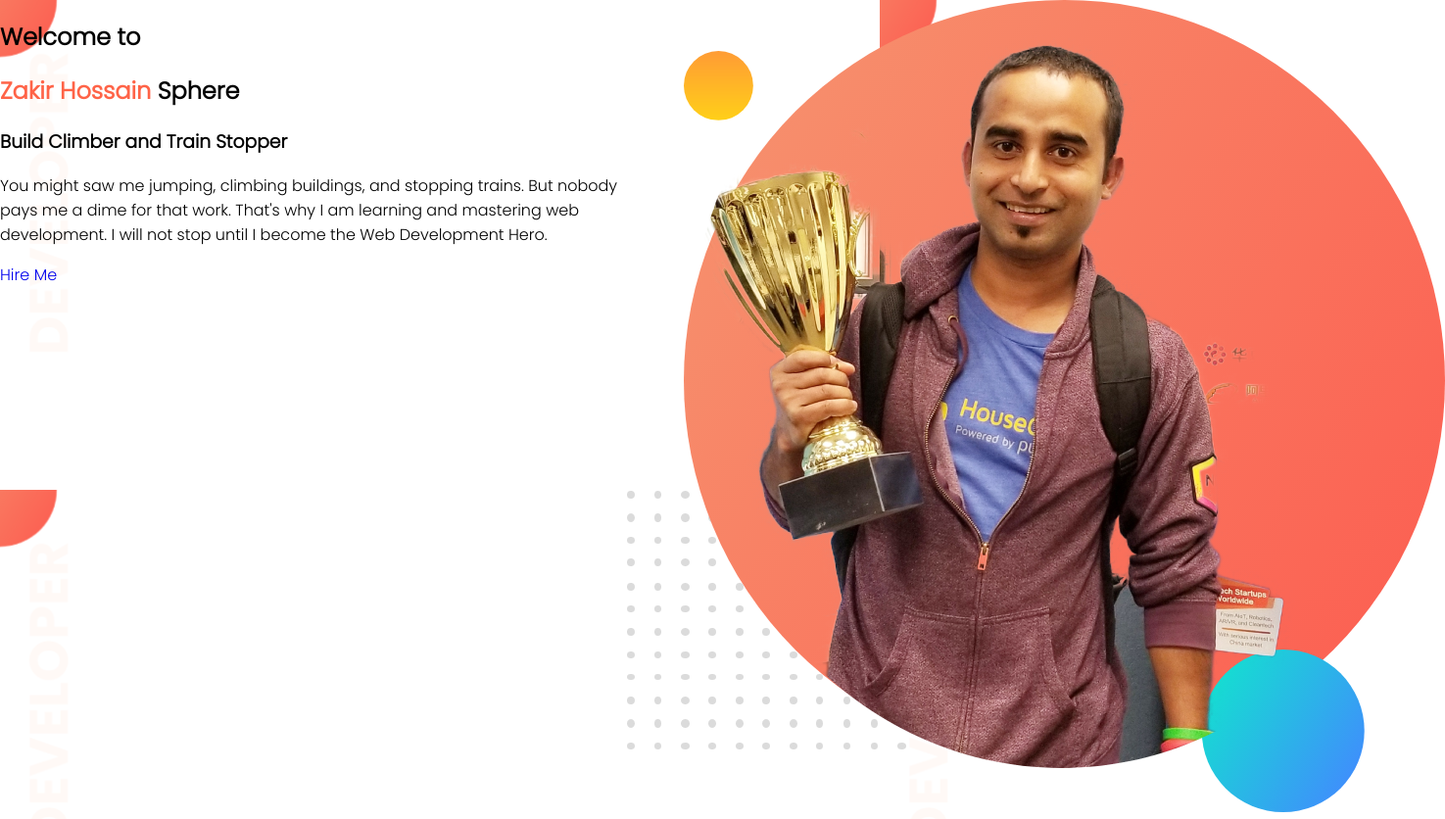
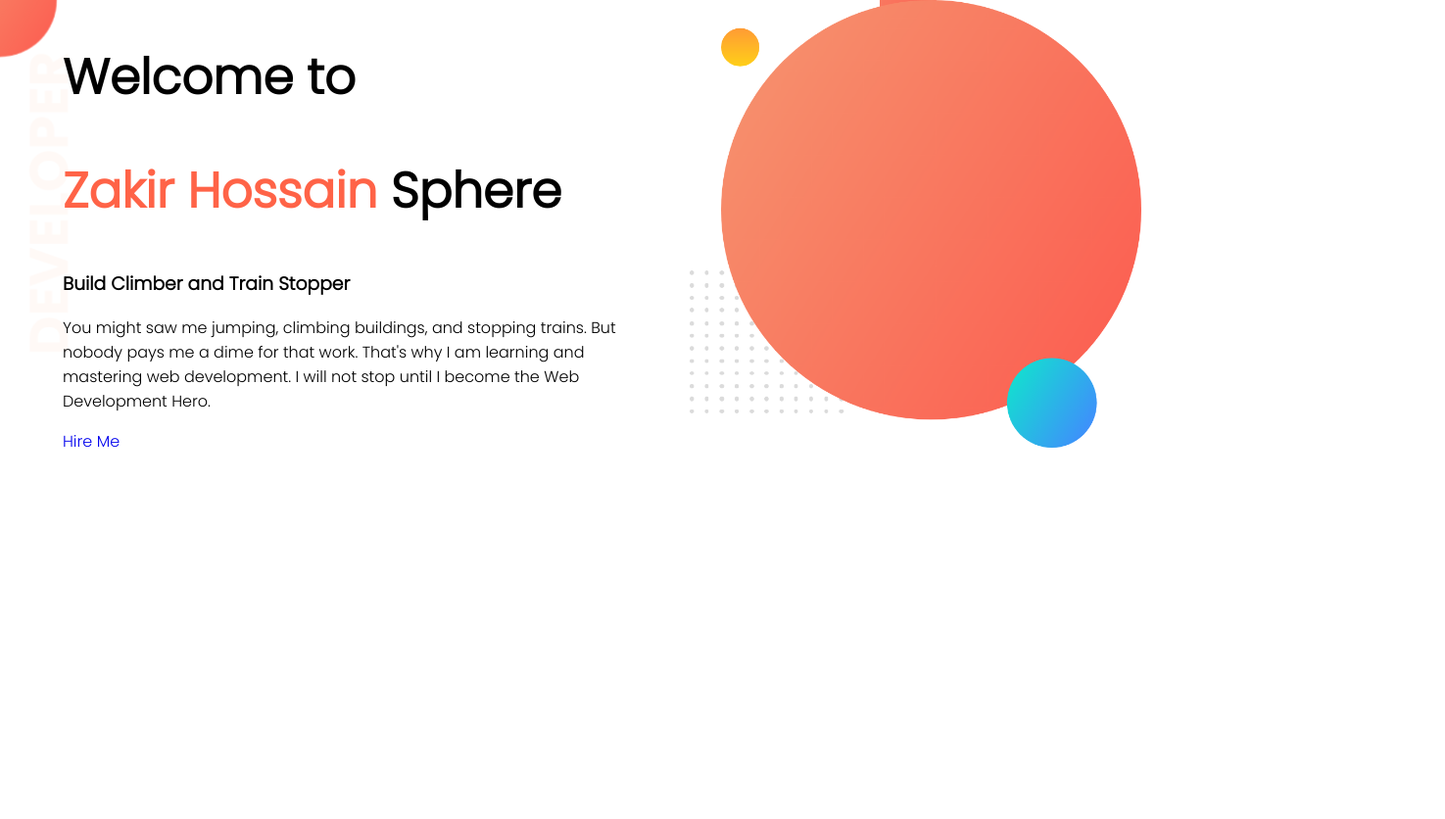
Before and after one commit to invisible360/Portfolio-Practice-only-Design, a plain HTML site: page index.html in a window 1280 px wide. Shown: the whole page at 98% size, 1475 px wide, since content can reach past the window. After the commit the page ends 800 px from the top, so only its background shows below. Drawn offline with Linux system fonts and the light colour scheme.

Commit message:
4th commit

```diff
--- a/index.html
+++ b/index.html
@@ -15,8 +15,8 @@
 <body>
     <section class="top-bar">
         <div class="half">
-            <h1>Welcome to </h1>
-            <h2><span class="orange">Zakir Hossain</span> Sphere</h2>
+            <h1>Welcome to</h1>
+            <h1><span class="orange">Zakir Hossain</span> Sphere</h1>
             <h3>Build Climber and Train Stopper</h3>
             <p>You might saw me jumping, climbing buildings, and stopping trains. But nobody pays me a dime for that
                 work.
@@ -26,7 +26,7 @@
             </p>
             <a href="https://www.linkedin.com/in/zakir-hossain-3b4725102/">Hire Me</a>
         </div>
-        <div class="half"><img src="images/jhankar.png" alt="">
+        <div class="half"><img src="images/my-bg.png" alt="">
         </div>
     </section>
 </body>
--- a/styles.css
+++ b/styles.css
@@ -5,6 +5,10 @@ body {
 
 .orange {
     color: tomato;
+}
+
+h1 {
+    font-size: 50px;
 }
 
 .top-bar {
@@ -19,4 +23,9 @@ a {
 
 .half {
     width: 50%;
+    padding-left: 5%;
 }
+
+.half img {
+    width: 80%;
+}
```
